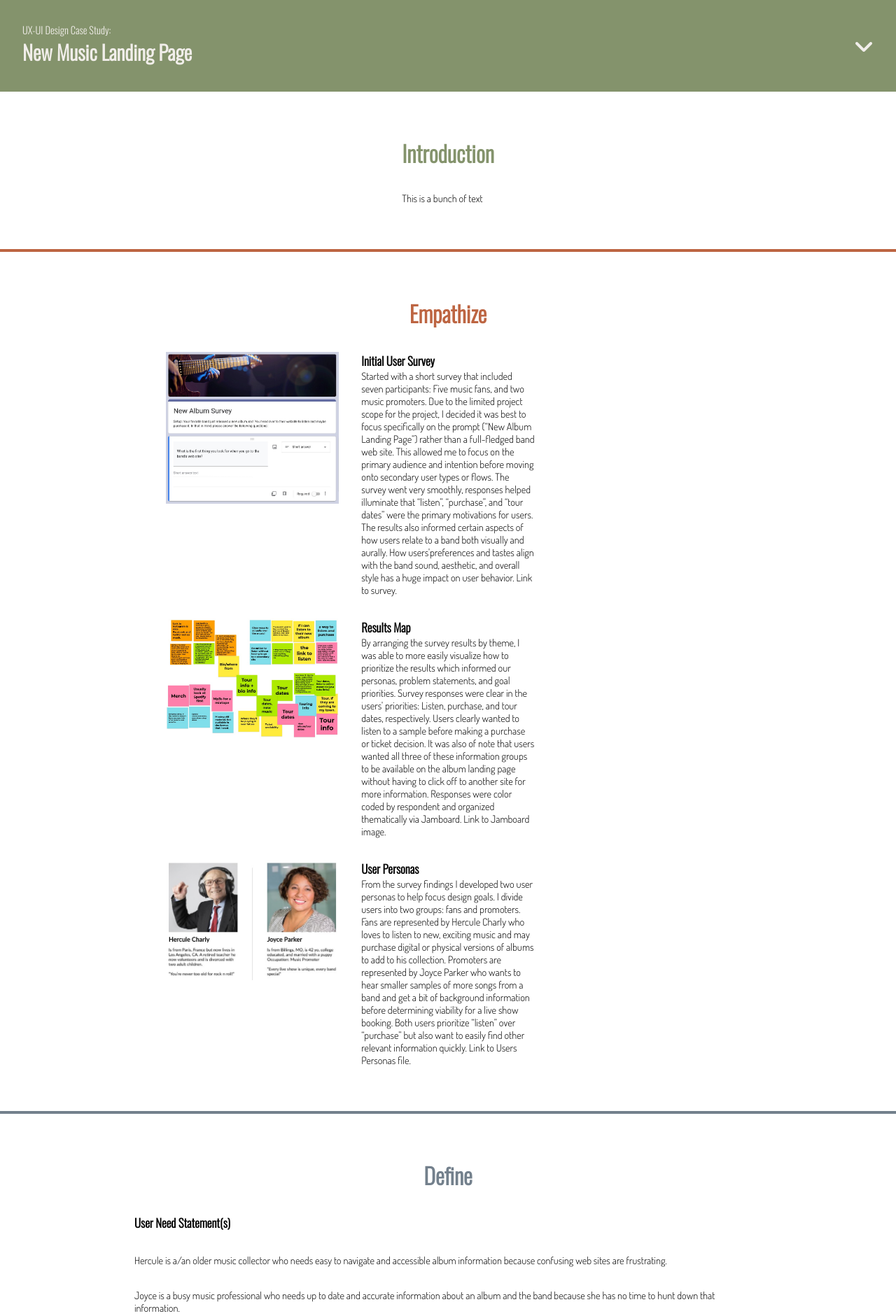
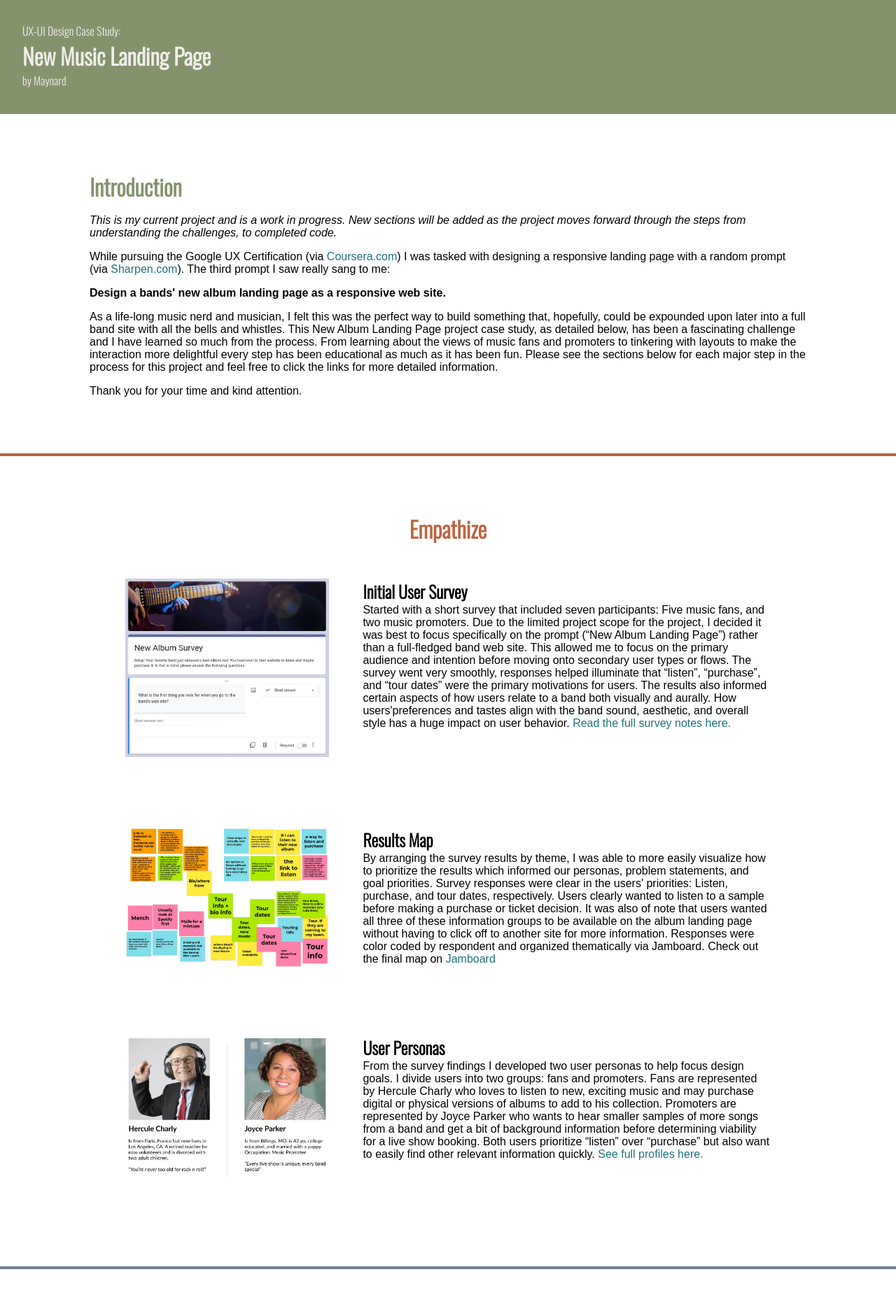
Before and after one commit to ManiacalMaynard/newalbum, a plain HTML site: page index.html in a window 1280 px wide. Shown: the top 1881 px of the page at 70% size. Drawn offline with nearby package versions, Linux system fonts and the light colour scheme.

Commit message:
adds links and images to first two sections

```diff
--- a/index.html
+++ b/index.html
@@ -23,10 +23,11 @@
 
   <header>
     <div>
-      <p>UX-UI Design Case Study:</p>
+      UX-UI Design Case Study:
       <h1>New Music Landing Page</h1>
+      by Maynard
     </div>
-    <h2><i class="fa fa-angle-down"></i></h2>
+    <!-- <div id="nav-toggle"><i class="fa fa-angle-down"></i></div> -->
 
     <!-- <div class="nav-item">Intro</div>
     <div class="nav-item">Empathize</div>
@@ -36,47 +37,64 @@
     <div class="nav-item">Conclusion</div> -->
   </header>
 
-  <hr style="color: var(--one); background-color: var(--one);">
-  <section class="one">
+  <hr style="background-color: var(--one);">
+  <section>
     <div>
-      <h2>Introduction</h2>
-      <p>This is a bunch of text</p>
+      <h2 class="one">Introduction</h2>
+      <p><em> This is my current project and is a work in progress. New sections will be added as the project moves forward through the steps from understanding the challenges, to completed code.</em></p>
+
+      <p>While pursuing the Google UX Certification (via <a href="https://www.coursera.org/professional-certificates/google-ux-design" alt="Google UX Design Certification" target="_blank">Coursera.com</a>) I was tasked with designing a responsive landing page with a random prompt (via <a href="https://sharpen.design/" alt="Sharpen Design Prompts" target="_blank">Sharpen.com</a>). The third prompt I saw really sang to me:</p>
+
+      <p><strong>Design a bands' new album landing page as a responsive web site.</strong></p>
+
+      <p>As a life-long music nerd and musician, I felt this was the perfect way to build something that, hopefully, could be expounded upon later into a full band site with all the bells and whistles. This New Album Landing Page project case study, as detailed below, has been a fascinating challenge and I have learned so much from the process. From learning about the views of music fans and promoters to tinkering with layouts to make the interaction more delightful every step has been educational as much as it has been fun. Please see the sections below for each major step in the process for this project and feel free to click the links for more detailed information.</p>
+
+      <p>Thank you for your time and kind attention.</p>
     </div>
   </section>
 
-  <hr style="color: var(--two); background-color: var(--two);">
+  <hr style="background-color: var(--two);">
 
-  <section class="two">
-    <h2>Empathize</h2>
+  <section >
+    <h2 class="two">Empathize</h2>
       <div class="content">
-        <img src="./images/InitialSurvey.jpg" alt="New Album Initial Survey" />
+        <div><img src="./images/InitialSurvey.jpg" alt="New Album Initial Survey" /></div>
           <div><h3>Initial User Survey</h3>
-          Started with a short survey that included seven participants: Five music fans, and two music promoters. Due to the limited project scope for the project, I decided it was best to focus specifically on the prompt (“New Album Landing Page”) rather than a full-fledged band web site. This allowed me to focus on the primary audience and intention before moving onto secondary user types or flows. The survey went very smoothly, responses helped illuminate that “listen”, “purchase”, and “tour dates” were the primary motivations for users. The results also informed certain aspects of how users relate to a band both visually and aurally. How users'preferences and tastes align with the band sound, aesthetic, and overall style has a huge impact on user behavior. Link to survey.</div>
+          Started with a short survey that included seven participants: Five music fans, and two music promoters. Due to the limited project scope for the project, I decided it was best to focus specifically on the prompt (“New Album Landing Page”) rather than a full-fledged band web site. This allowed me to focus on the primary audience and intention before moving onto secondary user types or flows. The survey went very smoothly, responses helped illuminate that “listen”, “purchase”, and “tour dates” were the primary motivations for users. The results also informed certain aspects of how users relate to a band both visually and aurally. How users'preferences and tastes align with the band sound, aesthetic, and overall style has a huge impact on user behavior. <a href="https://docs.google.com/document/d/1lhxMrQ0SJz8mQY6V6g9oKZCNog9813Jf/edit?usp=sharing&ouid=112633087586384131343&rtpof=true&sd=true" target="_blank">Read the full survey notes here.</a></div>
         </div>
 
         <div class="content">
           <img src="./images/jamboard.jpg" alt="">
           <div><h3>Results Map</h3>
-          By arranging the survey results by theme, I was able to more easily visualize how to prioritize the results which informed our personas, problem statements, and goal priorities. Survey responses were clear in the users' priorities: Listen, purchase, and tour dates, respectively. Users clearly wanted to listen to a sample before making a purchase or ticket decision. It was also of note that users wanted all three of these information groups to be available on the album landing page without having to click off to another site for more information. Responses were color coded by respondent and organized thematically via Jamboard. Link to Jamboard image.</div>
+          By arranging the survey results by theme, I was able to more easily visualize how to prioritize the results which informed our personas, problem statements, and goal priorities. Survey responses were clear in the users' priorities: Listen, purchase, and tour dates, respectively. Users clearly wanted to listen to a sample before making a purchase or ticket decision. It was also of note that users wanted all three of these information groups to be available on the album landing page without having to click off to another site for more information. Responses were color coded by respondent and organized thematically via Jamboard. Check out the final map on <a href="https://jamboard.google.com/d/1USjHygF5756b0hsN-uCzWQBxoUmibFcqb8JqJAIeyI0/edit?usp=sharing">Jamboard</a> </div>
         </div>
 
         <div class="content">
           <img src="./images/UserPersonas-Thumby.jpg" alt="">
           <div><h3>User Personas</h3>
-          From the survey findings I developed two user personas to help focus design goals. I divide users into two groups: fans and promoters. Fans are represented by Hercule Charly who loves to listen to new, exciting music and may purchase digital or physical versions of albums to add to his collection. Promoters are represented by Joyce Parker who wants to hear smaller samples of more songs from a band and get a bit of background information before determining viability for a live show booking. Both users prioritize “listen” over “purchase” but also want to easily find other relevant information quickly. Link to Users Personas file.</div>
+          From the survey findings I developed two user personas to help focus design goals. I divide users into two groups: fans and promoters. Fans are represented by Hercule Charly who loves to listen to new, exciting music and may purchase digital or physical versions of albums to add to his collection. Promoters are represented by Joyce Parker who wants to hear smaller samples of more songs from a band and get a bit of background information before determining viability for a live show booking. Both users prioritize “listen” over “purchase” but also want to easily find other relevant information quickly. <a href="https://www.figma.com/proto/mh2mq4mhrDKfdijcvGII7G/New-Album-Landing-Page---Google-UX-Cert?node-id=1%3A3" target="_blank">See full profiles here.</a> </div>
         </div>
   </section>
 
   <hr style="color: var(--three); background-color: var(--three);">
 
-  <section class="three">
-    <h2>Define</h2>
-    <div>
-    <p><h3>User Need Statement(s)</h3>
-    <p>Hercule is a/an older music collector who needs easy to navigate and accessible album information because confusing web sites are frustrating.</p>
-    <p>Joyce is a busy music professional who needs up to date and accurate information about an album and the band because she has no time to hunt down that information.</p>
+  <section>
+    <h2 class="three">Define</h2>
+      <div class="content">
+        <img src="./images/pexels-andrea-piacquadio-3831187-1.jpg" alt="">
+        <div><h3>User Need Statement - Hercule</h3>
+        Hercule is a/an older music collector who needs easy to navigate and accessible album information because confusing web sites are frustrating.</div></div>
 
-    <p><h3>Competitive Analysis</h3> Once there was a more clear picture of what our users are after, I performed an audit of 12 new releases and chose 5 landing pages from that group for deeper analysis. These were specifically chosen from a variety of music genres and band popularity to help me understand a wide-spectrum of approaches. Overall the pages informed about the new album they were promoting and offered some level of listening engagement and information. It was interesting that there were a variety of approaches to listening and many pages choose to send users away to an outside service (e.g. Spotify, Apple Music, etc) rather than directly on the landing page. Other issues were in forcing users away from the page to purchase and the lack of tour dates and bio information. By unifying all of this information on a single page load, I feel that users will be more likely to listen and, ideally, to buy. Link to analysis grid and notes.</p>
+        <div class="content">
+          <img src="./images/pexels-christina-morillo-1181686.jpg" alt="">
+          <div><h3>User Need Statement - Joyce</h3>
+          Joyce is a busy music professional who needs up to date and accurate information about an album and the band because she has no time to hunt down that information.</div></div>
+
+      <div class="content">
+        <img src="./images/competitiveanalysis.jpg" alt="">
+        <div><h3>Competitive Analysis</h3>
+          Once there was a more clear picture of what our users are after, I performed an audit of 12 new releases and chose 5 landing pages from that group for deeper analysis. These were specifically chosen from a variety of music genres and band popularity to help me understand a wide-spectrum of approaches. Overall the pages informed about the new album they were promoting and offered some level of listening engagement and information. It was interesting that there were a variety of approaches to listening and many pages choose to send users away to an outside service (e.g. Spotify, Apple Music, etc) rather than directly on the landing page. Other issues were in forcing users away from the page to purchase and the lack of tour dates and bio information. By unifying all of this information on a single page load, I feel that users will be more likely to listen and, ideally, to buy. For more detail: <a href="https://docs.google.com/spreadsheets/d/1n3dXg9GY0QD5RmQVkwT1nwajPcGJPFdh/edit?usp=sharing&ouid=112633087586384131343&rtpof=true&sd=true" target="_blank">Analysis Spreadsheet</a> & <a href="https://docs.google.com/document/d/1IxBbVfgRihaClvZzwudCYkG_vlhdocns/edit?usp=sharing&ouid=112633087586384131343&rtpof=true&sd=true" target="_blank">Notes</a>.</div></div>
+      </div>
     </div>
   </section>
 
--- a/styles.css
+++ b/styles.css
@@ -24,12 +24,18 @@
 /*     -----     Main Block Elements     -----     */
 
 body {
-  font-family: 'Dosis', sans-serif;
+  background-color: white;
+  font-family: sans-serif;
+  font-weight: 300;
   display: flex;
   flex-flow: column wrap;
   justify-content: center;
   align-items: center;
-  font-size: 0.9rem;
+}
+
+a {
+  color: hsl(185, 60%, 30%);
+  text-decoration: none;
 }
 
 header {
@@ -52,19 +58,19 @@ header {
   text-align: center;
 } */
 
+section {
+  width: 80%;
+  margin: 5rem 0rem;
+  display: flex;
+  flex-flow: column wrap;
+  justify-content: center;
+  align-items: center;
+}
+
 hr {
   height: 4px;
   width: 100%;
   border-width: 0;
-}
-
-section {
-  width: 80%;
-  padding: 5%;
-  display: flex;
-  flex-flow: column wrap;
-  justify-content: center;
-  align-items: center;
 }
 
 h1, h2, h3, h4 {
@@ -75,16 +81,25 @@ h2 {
   font-size: 2rem;
 }
 
-section p {
-  margin-top: 2rem;
+h3 {
+  font-size: 1.5rem;
+}
+
+p {
+  margin-top: 1rem;
+}
+
+#nav-toggle {
+  font-size: 1.5rem;
 }
 
 .content {
   width: 90%;
-  margin-top: 2rem;
+  margin: 3rem 0rem;
   display: grid;
-  gap: 2rem;
-  grid-template-columns: repeat(auto-fill, minmax(12rem, 1fr));
+  gap: 3rem;
+  grid-template-columns: 1fr 2fr;
+  /* grid-template-columns: repeat(auto-fill, minmax(12rem, 1fr)); */
   justify-content: center;
   align-items: top;
   text-align: left;
@@ -94,20 +109,20 @@ section p {
   width: 100%;
 }
 
-/* @media screen and (max-width: 500px) {
-  .content > img {
-    width: 100%;
-  }
-} */
+@media screen and (max-width: 500px) {
+  .content {
+    grid-template-columns: 1fr;
+    }
+}
 
-.one h2 { color: var(--one); }
+.one { color: var(--one); }
 
-.two h2 { color: var(--two); }
+.two { color: var(--two); }
 
-.three h2 { color: var(--three); }
+.three { color: var(--three); }
 
-.four h2 { color: var(--four); }
+.four { color: var(--four); }
 
-.five h2 { color: var(--five); }
+.five { color: var(--five); }
 
-.six h2 { color: var(--one); }
+.six { color: var(--one); }
```
Also changed, not shown: images/competitiveanalysis.jpg (added).
